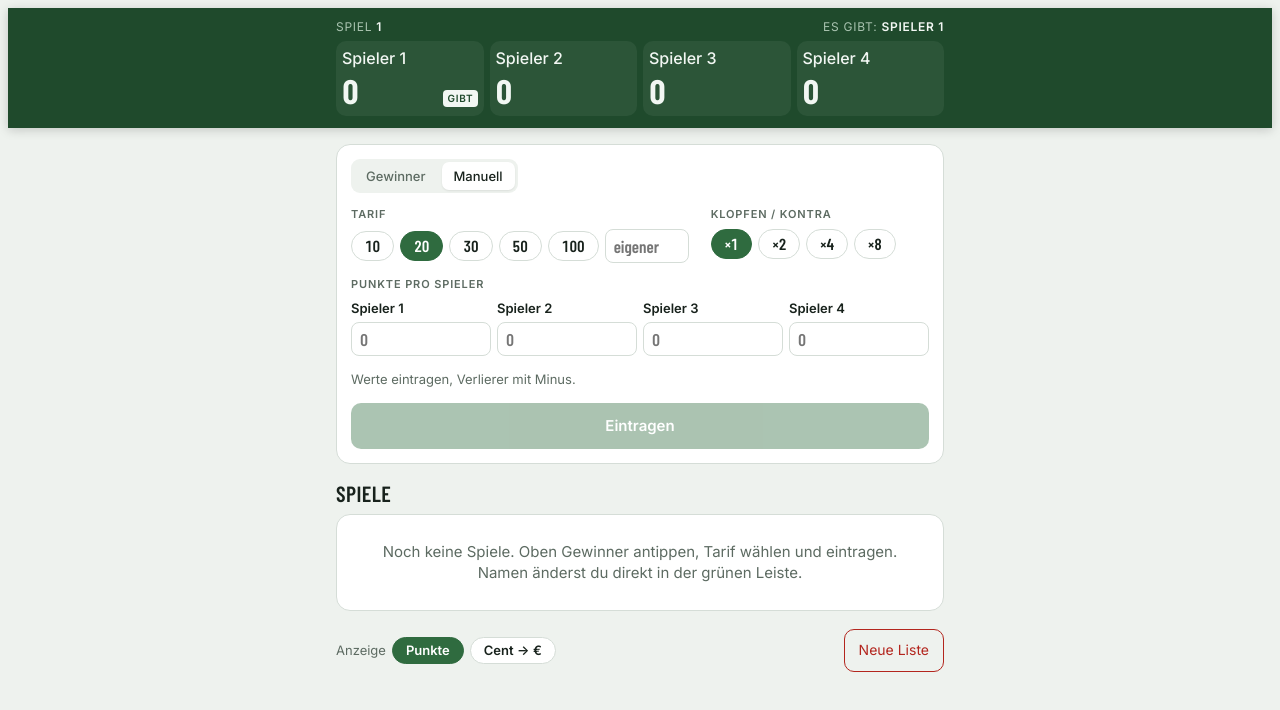
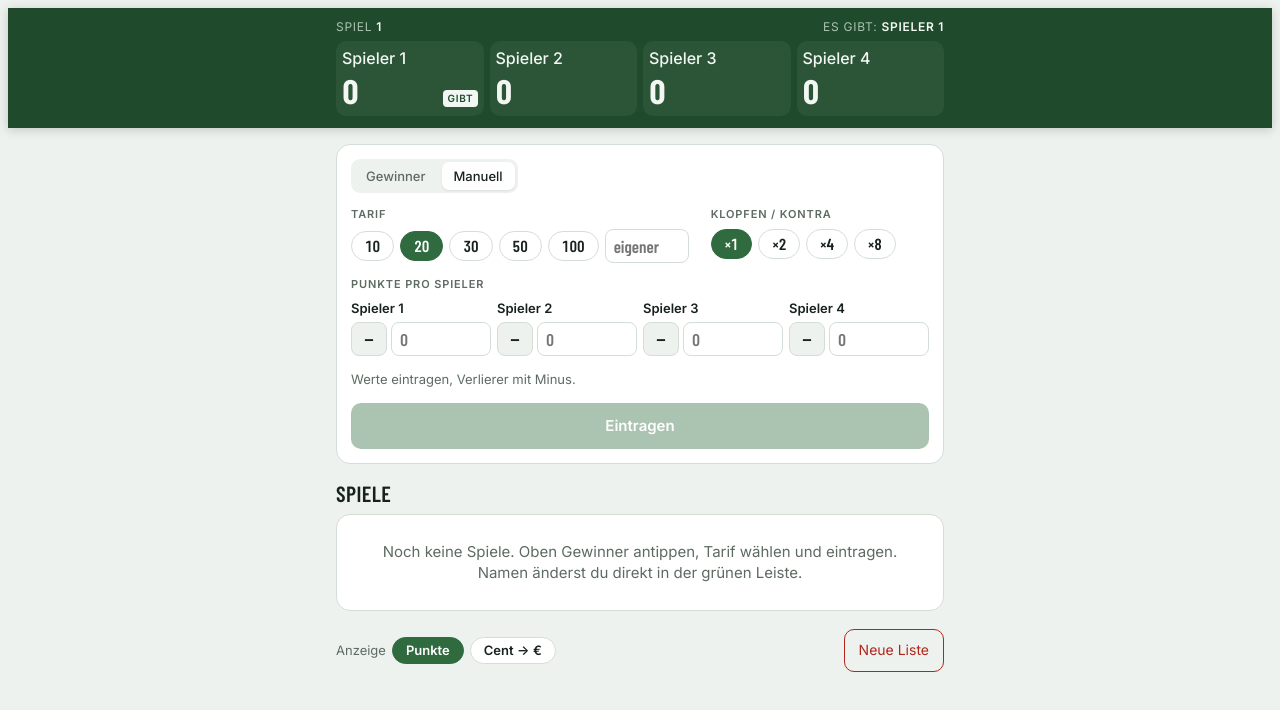
Before and after one commit to cheykoff/c-playground, a plain HTML site: page schafkopf/index.html in a window 1280 px wide. Both pictures are taken after a click on the tab "Manuell". Drawn offline with nearby package versions, Linux system fonts and the light colour scheme.

Commit message:
Schafkopf: allow negative values in manual entry via sign toggle
Co-Authored-By: Claude Opus 5.5 <noreply@anthropic.com>
Claude-Session: https://claude.ai/code/session_0166n9ufkokg4R5AwgnnJg1u

```diff
--- a/schafkopf/index.html
+++ b/schafkopf/index.html
@@ -79,9 +79,12 @@ main.wrap { padding-block: 16px 40px; display: flex; flex-direction: column; gap
 .num { width: 84px; border: 1px solid var(--line); background: var(--surface); color: var(--ink); border-radius: 8px; padding: 6px 8px; font: 600 17px/1 var(--font-num); font-variant-numeric: tabular-nums; }
 .row2 { display: flex; flex-wrap: wrap; gap: 14px 22px; }
 .manual { display: grid; grid-template-columns: repeat(4, minmax(0, 1fr)); gap: 6px; }
-.manual label { min-width: 0; display: flex; flex-direction: column; gap: 4px; font-size: 13px; font-weight: 600; }
-.manual label span { overflow: hidden; text-overflow: ellipsis; white-space: nowrap; }
-.manual .num { width: 100%; }
+.mf { min-width: 0; display: flex; flex-direction: column; gap: 4px; font-size: 13px; font-weight: 600; }
+.mf label { overflow: hidden; text-overflow: ellipsis; white-space: nowrap; }
+.mrow { display: flex; gap: 4px; }
+.sign { flex: none; width: 36px; border: 1px solid var(--line); background: var(--bg); color: var(--ink); border-radius: 8px; font-weight: 700; font-size: 17px; padding: 0; }
+.sign[aria-pressed="true"] { background: var(--herz); border-color: var(--herz); color: var(--on-accent); }
+.manual .num { width: 100%; min-width: 0; }
 .hint { font-size: 13px; color: var(--muted); min-height: 1.4em; }
 .hint.warn { color: var(--herz); }
 .actions { display: flex; gap: 8px; }
@@ -262,15 +265,29 @@ footer.tools { display: flex; flex-wrap: wrap; gap: 8px; justify-content: space-
 
     const man = $("manual");
     if (!man.children.length) {
-      man.innerHTML = [0, 1, 2, 3].map((i) => '<label><span id="mlab' + i + '"></span><input class="num" id="man' + i + '" type="text" inputmode="numeric" placeholder="0"></label>').join("");
-      [0, 1, 2, 3].forEach((i) => $("man" + i).addEventListener("input", (e) => { ui.manual[i] = e.target.value.replace(/[^\d-]/g, ""); updateHint(); }));
+      man.innerHTML = [0, 1, 2, 3].map((i) => '<div class="mf"><label for="man' + i + '" id="mlab' + i + '"></label><div class="mrow"><button class="sign" id="sign' + i + '" aria-label="Minus umschalten">−</button><input class="num" id="man' + i + '" type="text" inputmode="numeric" placeholder="0"></div></div>').join("");
+      [0, 1, 2, 3].forEach((i) => {
+        $("man" + i).addEventListener("input", (e) => {
+          const raw = e.target.value.replace(/[^\d-]/g, "");
+          ui.manual[i] = (raw.startsWith("-") ? "-" : "") + raw.replace(/-/g, "");
+          if (ui.manual[i] !== e.target.value) e.target.value = ui.manual[i];
+          syncSign(i); updateHint();
+        });
+        $("sign" + i).addEventListener("click", () => {
+          const v = ui.manual[i];
+          ui.manual[i] = v.startsWith("-") ? v.slice(1) : "-" + v;
+          $("man" + i).value = ui.manual[i];
+          syncSign(i); updateHint();
+        });
+      });
     }
-    [0, 1, 2, 3].forEach((i) => { $("mlab" + i).textContent = state.names[i]; const el = $("man" + i); if (document.activeElement !== el) el.value = ui.manual[i]; });
+    [0, 1, 2, 3].forEach((i) => { $("mlab" + i).textContent = state.names[i]; const el = $("man" + i); if (document.activeElement !== el) el.value = ui.manual[i]; syncSign(i); });
 
     const c = $("custom");
     c.addEventListener("input", () => { ui.custom = c.value; renderEntryKeepFocus(); });
     updateHint();
   }
+  function syncSign(i) { $("sign" + i).setAttribute("aria-pressed", ui.manual[i].startsWith("-")); }
   function renderEntryKeepFocus() {
     const pos = $("custom").selectionStart;
     renderEntry();
```
